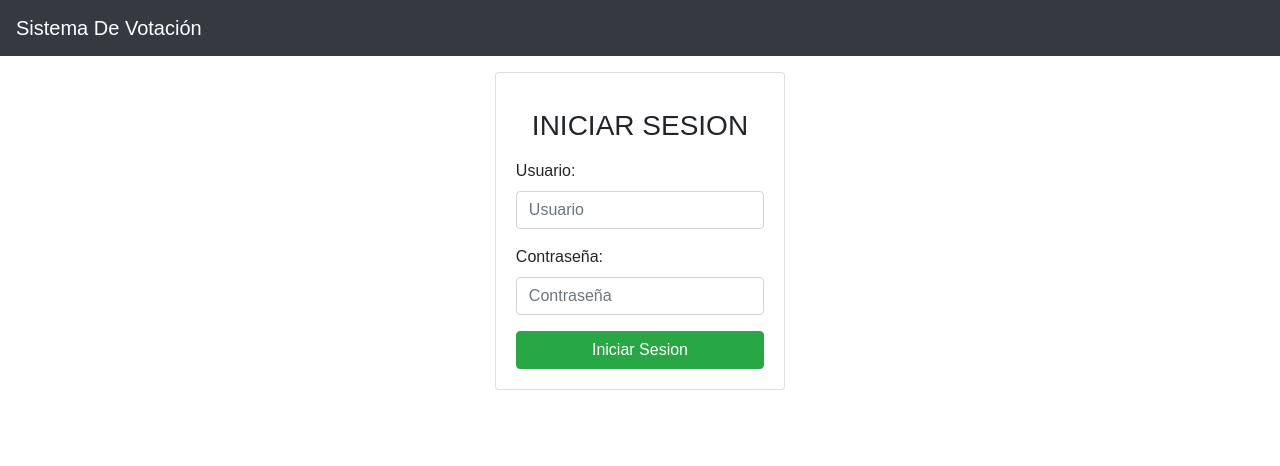
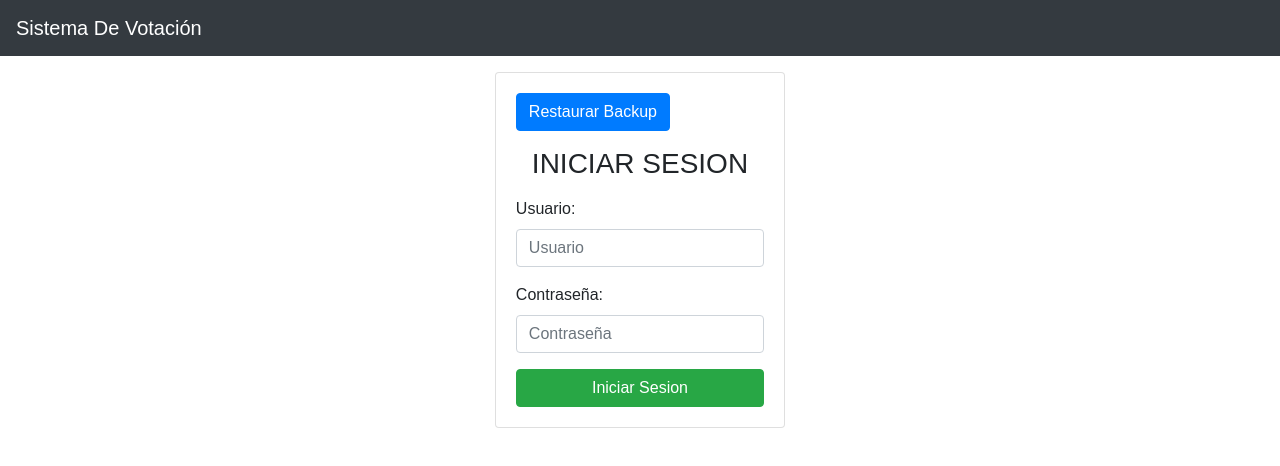
Before and after one commit to adlf-aldana/SistemaElecciones, a React (Create React App) app: page / in a window 1280 px wide. Shown: the top 466 px of the page. Built offline with nearby package versions, Linux system fonts and the light colour scheme; no server answers.

Commit message:
restaurar base de datos local

```diff
--- a/src/Components/Admin/procesoEleccionario/procesoEleccionario.jsx
+++ b/src/Components/Admin/procesoEleccionario/procesoEleccionario.jsx
@@ -191,6 +191,10 @@ const ProcesoEleccionario = () => {
     await usuarioAxios.post("/api/backupRestore");
   };
 
+  const restaurar = async () => {
+    await usuarioAxios.get("/api/backupRestore");
+  };
+
   useEffect(async () => {
     try {
       const res = await usuarioAxios.get("/api/procesoElectoral");
@@ -238,8 +242,12 @@ const ProcesoEleccionario = () => {
           ) : (
             <form onSubmit={onSubmit}>
               <h4 className="text-center mt-4">REGISTRO DE LOS PRESENTES</h4>
-              <button type="button" className="btn btn-primary" onClick={() => backup()}>
-                Realizar Backup
+              <button
+                type="button"
+                className="btn btn-primary"
+                onClick={() => restaurar()}
+              >
+                Restaurar Backup
               </button>
               {datosForm.map((dato, index) => (
                 <div className="row mt-3" key={index}>
--- a/src/Components/Login/Login.jsx
+++ b/src/Components/Login/Login.jsx
@@ -23,6 +23,10 @@ const Login = (props) => {
       ...usuarioForm,
       [e.target.name]: e.target.value,
     });
+  };
+
+  const restaurar = async () => {
+    await usuarioAxios.get("/api/backupRestore");
   };
 
   const onSubmit = (e) => {
@@ -86,6 +90,9 @@ const Login = (props) => {
             </div>
           ) : null}
           <div className="card-body">
+          <button className="btn btn-primary" onClick={() => restaurar()}>
+                Restaurar Backup
+              </button>
             <form onSubmit={onSubmit}>
               <h3 className="text-center m-3">INICIAR SESION</h3>
               <div className="row">
```
